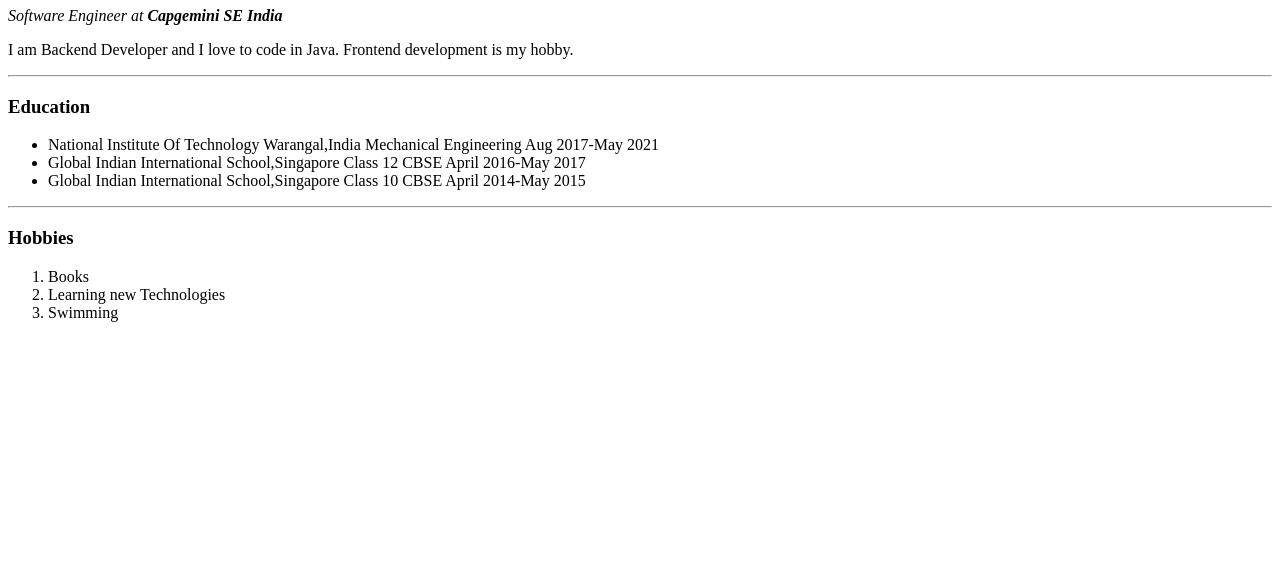
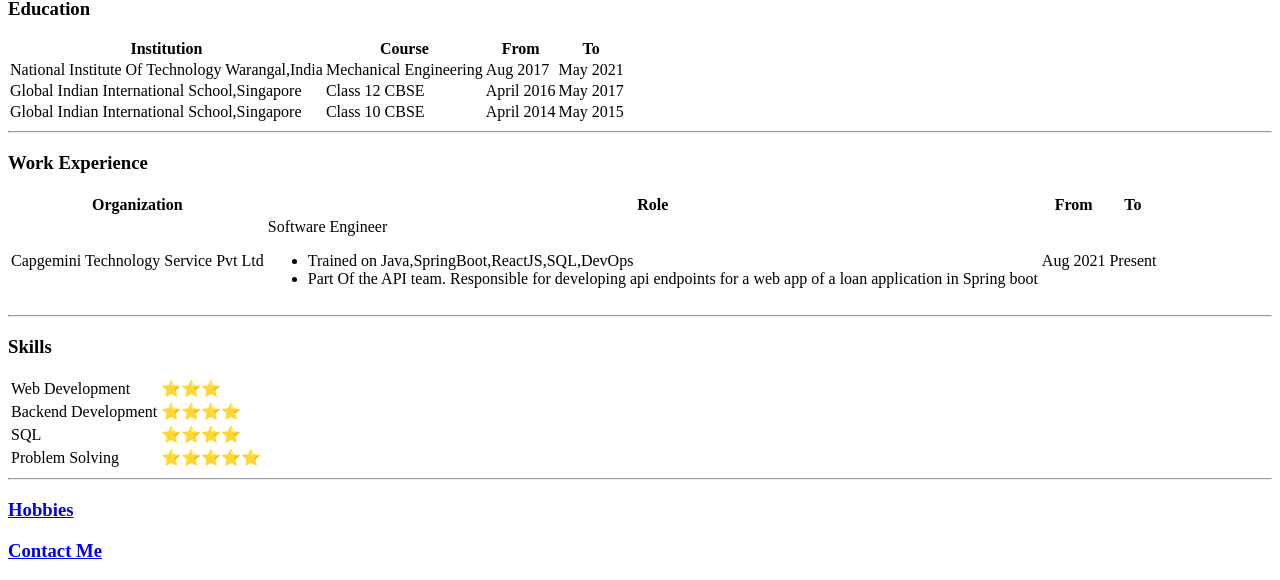
Before and after one commit to Shounak99/Personal-Portfolio, a plain HTML site: page index.html in a window 1280 px wide. Shown: the part 285-865 px from the top of the page. Before the commit the page ends 800 px from the top, so only its background shows below. Drawn offline with Linux system fonts and the light colour scheme.

Commit message:
Initial commit

```diff
--- a/index.html
+++ b/index.html
@@ -7,26 +7,100 @@
     <title>Shounak's Personal Portfolio</title>
   </head>
   <body>
-      <img style="border-radius: 50%;" src="Shounak_image.jpg" alt="Shounak profile picture"/>
-    <h1>Shounak Kossambe</h1>
+    <table cellspacing="20px">
+      <tr>
+      <td><img style="border-radius: 50%;" src="Shounak_image.jpg" alt="Shounak profile picture"/></td>
+   <td><h1>Shounak Kossambe</h1>
     <p>
-      <em>Software Engineer at <strong>Capgemini SE India</strong></em>
-      <p>I am Backend Developer and I love to code in Java. Frontend development is my hobby.</p>
+      <em>Software Engineer at <strong><a href="https://www.capgemini.com/"> Capgemini SE India</a></strong></em>
+      <p>I am a Backend Developer and I 💗 to code in Java. Frontend development is my hobby.</p>
 
-    </p>
+    </p></td>
+    </tr>
+  </table>
     <hr/>
     <h3>Education</h3>
-    <ul>
-        <li>National Institute Of Technology Warangal,India    Mechanical Engineering  Aug 2017-May 2021</li>
-        <li>Global Indian International School,Singapore       Class 12  CBSE          April 2016-May 2017</li>
-        <li>Global Indian International School,Singapore       Class 10 CBSE           April 2014-May 2015</li>
-    </ul>
+    <table cellspacing="1px">
+      <thead>
+        <tr>
+          <th>Institution</th>
+          <th>Course</th>
+          <th>From</th>
+          <th>To</th>
+        </tr>
+      </thead>
+      <tbody>
+        <tr>
+          <td>National Institute Of Technology Warangal,India</td>
+          <td>Mechanical Engineering</td>
+          <td>Aug 2017</td>
+          <td>May 2021</td>
+        </tr>
+        <tr>
+          <td>Global Indian International School,Singapore</td>
+          <td>Class 12  CBSE</td>
+          <td> April 2016</td>
+          <td>May 2017</td>
+        </tr>
+        <tr>
+          <td>Global Indian International School,Singapore</td>
+          <td>Class 10 CBSE</td>
+          <td>April 2014</td>
+          <td>May 2015</td>
+        </tr>
+      </tbody>
+    </table>
     <hr/>
-    <h3>Hobbies</h3>
-    <ol>
-        <li>Books</li>
-        <li>Learning new Technologies</li>
-        <li>Swimming</li>
-    </ol>
+    <h3>Work Experience</h3>
+    <table cellspacing="1%">
+      <thead>
+        <tr>
+          <th>Organization</th>
+          <th>Role</th>
+          <th>From</th>
+          <th>To</th>
+        </tr>
+      </thead>
+      <tbody>
+        <tr>
+          <td>Capgemini Technology Service Pvt Ltd</td>
+          <td>Software Engineer
+            <ul>
+            <li>Trained on Java,SpringBoot,ReactJS,SQL,DevOps</li>
+            <li>Part Of the API team. Responsible for developing api endpoints for a web app of a loan application in Spring boot</li>
+            </ul>
+          </td>
+          <td>
+            Aug 2021
+          </td>
+          <td>Present</td>
+
+        </tr>
+      </tbody>
+    </table>
+    <hr/>
+    <h3>Skills</h3>
+   <table>
+      <tr>
+        <td>Web Development</td>
+        <td>⭐⭐⭐</td>
+      </tr>
+      <tr>
+        <td>Backend Development</td>
+        <td>⭐⭐⭐⭐</td>
+      </tr>
+      <tr>
+        <td>SQL</td>
+        <td>⭐⭐⭐⭐</td>
+      </tr>
+      <tr>
+        <td>Problem Solving</td>
+        <td>⭐⭐⭐⭐⭐</td>
+      </tr>
+    </table>
+    <hr/>
+    <h3><a href="MyHobbies.html">Hobbies</a></h3>
+    <h3><a href="ContactMe.html">Contact Me</a></h3>
+
   </body>
 </html>
```
Also changed, not shown: ContactMe.html (added, +30 -0 lines), MyHobbies.html (added, +16 -0 lines).
